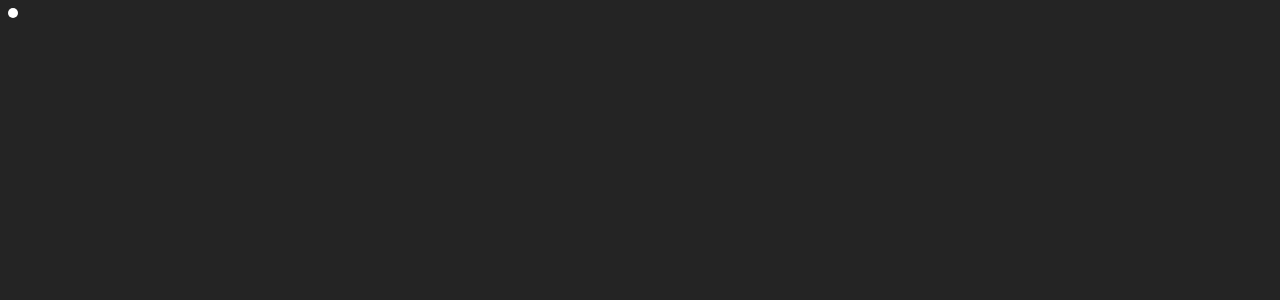
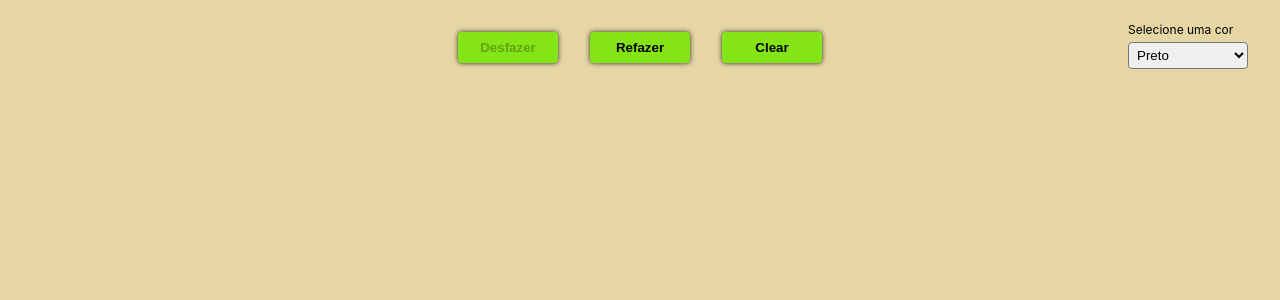
Before and after one commit to marcosegantine/pixel-creator, a React (Vite) app: page / in a window 1280 px wide. Shown: the top 300 px of the page. Built offline with nearby package versions, Linux system fonts and the light colour scheme.

Commit message:
desenvolvido funcionalidades de desfazer e selecionar cor do dot

```diff
--- a/src/App.css
+++ b/src/App.css
@@ -1,12 +1,61 @@
-#root {
-  max-width: 1280px;
-  margin: 0 auto;
-  padding: 2rem;
-  text-align: center;
+* {
+  margin: 0;
+  padding: 0;
 }
 
 .container {
-  width: 100vw;
-  height: 100vh;
-  background-color: rgb(42, 35, 26);
+  min-width: 100vw;
+  min-height: 100vh;
+  height: 100%;
+  background-color: rgb(230, 214, 164);
 }
+
+.dot{
+  width: 10px;
+  height: 10px;
+  position: absolute;
+  border-radius: 50%;
+}
+
+#colorSelector {
+    position: absolute;
+    right: 2rem;
+    top: 1rem;
+    width: 120px;
+}
+
+#colorSelector label {
+font-size: 0.75rem;
+color: black;
+  }
+
+#colorSelector select {
+  width: 100%;
+  padding: 0.25rem;
+  border-radius: 4px;
+
+}
+
+
+#btns{
+  display: flex;
+  justify-content: center;
+  gap: 2rem;
+  padding-top: 2rem;
+}
+
+
+button {
+  min-width: 100px;
+  padding: 0.5rem 1rem;
+  border-radius: 4px;
+  background-color: rgba(132, 228, 22, 1);
+  border: none;
+  font-weight: 550;
+  box-shadow: 0 0 5px 0 rgb(43, 43, 43);
+  transition: all 0.2s;
+}
+
+button:hover{
+  background-color: rgba(154, 235, 61, 1);
+}
--- a/src/App.jsx
+++ b/src/App.jsx
@@ -1,17 +1,89 @@
-import React from 'react'
+import React, { useState } from 'react';
+import './App.css';
 
 const App = () => {
-function handleClick(event) {
+  const [createDot, setCreateDot] = useState([]);
+  const [dotColor, setDotColor] = useState('#000');
 
-}
+  function handleClick(event) {
+    const newDot = {
+      clientX: event.clientX,
+      clientY: event.clientY,
+      color: dotColor,
+    };
+    setCreateDot((prev) => [...prev, newDot]);
+  }
+
+  function handleUndo(event) {
+    event.preventDefault();
+    event.stopPropagation();
+    setCreateDot(createDot.slice(0, -1));
+  }
+
+  function handleRedo(event) {
+    event.preventDefault();
+    event.stopPropagation();
+  }
+
+  function clearWindow(event) {
+    event.preventDefault();
+    event.stopPropagation();
+    setCreateDot([]);
+  }
+
+  function handleDotColor(event) {
+    event.preventDefault();
+    event.stopPropagation();
+    setDotColor(event.target.value);
+  }
 
   return (
-    <div className='container' onClick={handleClick}>
+    <>
+      <form id="colorSelector">
+        <label htmlFor="color">Selecione uma cor</label>
+        <select
+          id="color"
+          type="color"
+          placeholder="escolha a cor"
+          onChange={handleDotColor}
+        >
+          <option value="black">Preto</option>
+          <option value="blue">Azul</option>
+          <option value="yellow">Amarelo</option>
+          <option value="#e113e1">Rosa</option>
+          <option value="red">Vermelho</option>
+          <option value="green">Verde</option>
+          <option value="purple">Roxo</option>
+          <option value="tomato">tomato</option>
+        </select>
+      </form>
 
-      <span style={{height: '10px', width: '10px', background: 'white', display: 'block', borderRadius: '50%'}}></span>
+      <div className="container" onClick={handleClick}>
+        <form id="btns">
+          <button
+            onClick={handleUndo}
+            disabled={createDot.length === 0 ? true : false}
+          >
+            Desfazer
+          </button>
+          <button onClick={handleRedo}>Refazer</button>
+          <button onClick={clearWindow}>Clear</button>
+        </form>
 
-    </div>
-  )
-}
+        {createDot.map((item, index) => (
+          <span
+            key={index}
+            className="dot"
+            style={{
+              left: item.clientX,
+              top: item.clientY,
+              backgroundColor: item.color,
+            }}
+          />
+        ))}
+      </div>
+    </>
+  );
+};
 
-export default App
+export default App;
--- a/src/index.css
+++ b/src/index.css
@@ -3,10 +3,12 @@
   font-size: 16px;
   line-height: 24px;
   font-weight: 400;
+  padding: 0;
+  margin: 0;
 
   color-scheme: light dark;
   color: rgba(255, 255, 255, 0.87);
-  background-color: #242424;
+
 
   font-synthesis: none;
   text-rendering: optimizeLegibility;
```
